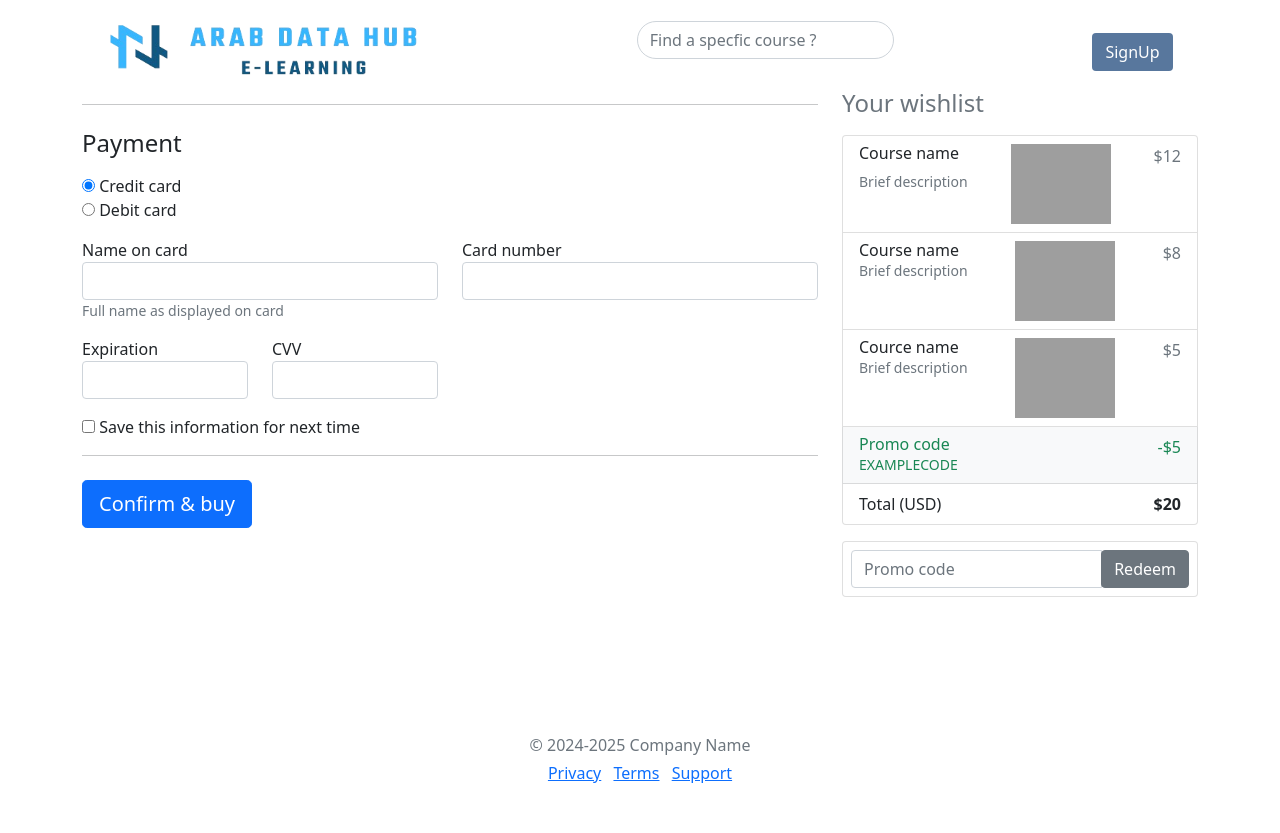
After one commit to MohammadHishamm/Advanced-Software-Eng, a Spring app: template demo/src/main/resources/templates/checkout.html in a window 1280 px wide. The commit adds this page. Run offline with Thymeleaf, Linux system fonts and the light colour scheme; the template is opened without the code that fills it, so the values that code supplies are empty; some libraries are stand-ins or nearby versions; grey boxes are pictures that could not be loaded.

Commit message:
checkout

```diff
--- /dev/null
+++ b/demo/src/main/resources/templates/checkout.html
@@ -0,0 +1,188 @@
+<html lang="en">
+<head>
+  <meta charset="UTF-8">
+  <meta name="viewport" content="width=device-width, initial-scale=1.0">
+  <title>Checkout Page</title>
+  <link rel="stylesheet" href="https://cdn.jsdelivr.net/npm/bootstrap@5.0.1/dist/css/bootstrap.min.css">
+  <link rel="stylesheet" href="https://cdn.jsdelivr.net/npm/bootstrap@5.0.1/dist/js/bootstrap.bundle.min.js">
+  <link rel="stylesheet" href="https://cdnjs.cloudflare.com/ajax/libs/jquery/3.2.1/jquery.min.js">
+
+</head>
+<body>
+<!-- TopNav -->
+<nav class="navbar navbar-expand-lg bg-body-tertiary">
+    <div class="container-fluid">
+        <button class="btn btn-link ms-lg-5 mb-lg-0 mb-5" data-mdb-toggle="offcanvas" href="#offcanvasExample"
+            role="button" aria-controls="offcanvasExample">
+            <i class="fa-solid fa-bars-staggered btn-open hero_main_text2"></i>
+        </button>
+        <a class="navbar-brand me-auto mb-lg-0 mb-5" href=""
+            style="width: 360px; height: 72px; overflow: hidden;">
+            <img src="/images/MyWebsite/logo2.png" alt="" style="width: 100%; height: 100%; object-fit: cover;">
+        </a>
+
+
+
+
+        <ul class="navbar-nav mx-auto mb-4 mb-lg-0 mt-2 ">
+            <li class="nav-item ">
+                <form class="d-flex" action="" method="post" role="search">
+
+                    <input class="form-control me-2 rounded-9 rounded-pill search" autocomplete="off" name="search"
+                        type="search" placeholder="Find a specfic course ?" aria-label="Search">
+                </form>
+            </li>
+        </ul>
+
+            <div class="mx-auto  mb-4 mb-lg-0 mt-2 " >
+              <div class="row align-items-center">
+                <div class="mx-auto  mb-4 mb-lg-0 mt-2 " >
+                    <div class="row">
+
+                        <div class="col">
+                         <a href="">
+                            <button class="btn" style="background-color: #58779D; color: white;">
+                             SignUp
+                            </button>
+                        </a>
+                    </div>
+                </div>
+              </div>
+            </div>
+    </div>
+</nav>
+    <div class="container">
+
+
+        <div class="row">
+          <div class="col-md-4 order-md-2 mb-4">
+            <h4 class="d-flex justify-content-between align-items-center mb-3">
+              <span class="text-muted">Your wishlist</span>
+              <span class="badge badge-secondary badge-pill">3</span>
+            </h4>
+            <ul class="list-group mb-3">
+              <li class="list-group-item d-flex justify-content-between lh-condensed">
+
+                <div>
+                  <h6 class="w-100">Course name</h6>
+                  <small class="text-muted">Brief description</small>
+                </div>
+                <img src="/Images/img.jpg"
+                style="height: 80px; width: 100px;" />
+                <span class="text-muted">$12</span>
+              </li>
+              <li class="list-group-item d-flex justify-content-between lh-condensed">
+                <div>
+                  <h6 class="my-0">Course name</h6>
+                  <small class="text-muted">Brief description</small>
+                </div>
+                <img src="/Images/img.jpg"
+                style="height: 80px; width: 100px;" />
+                <span class="text-muted">$8</span>
+              </li>
+              <li class="list-group-item d-flex justify-content-between lh-condensed">
+                <div>
+                  <h6 class="my-0">Cource name</h6>
+                  <small class="text-muted">Brief description</small>
+                </div>
+                <img src="/Images/img.jpg"
+                style="height: 80px; width: 100px;" />
+                <span class="text-muted">$5</span>
+              </li>
+              <li class="list-group-item d-flex justify-content-between bg-light">
+                <div class="text-success">
+                  <h6 class="my-0">Promo code</h6>
+                  <small>EXAMPLECODE</small>
+                </div>
+                <span class="text-success">-$5</span>
+              </li>
+              <li class="list-group-item d-flex justify-content-between">
+                <span>Total (USD)</span>
+                <strong>$20</strong>
+              </li>
+            </ul>
+
+            <form class="card p-2">
+              <div class="input-group">
+                <input type="text" class="form-control" placeholder="Promo code">
+                <div class="input-group-append">
+                  <button type="submit" class="btn btn-secondary">Redeem</button>
+                </div>
+              </div>
+            </form>
+          </div>
+          <div class="col-md-8 order-md-1">
+
+            <form class="needs-validation" novalidate>
+
+
+
+              <hr class="mb-4">
+
+              <h4 class="mb-3">Payment</h4>
+
+              <div class="d-block my-3">
+                <div class="custom-control custom-radio">
+                  <input id="credit" name="paymentMethod" type="radio" class="custom-control-input" checked required>
+                  <label class="custom-control-label" for="credit">Credit card</label>
+                </div>
+                <div class="custom-control custom-radio">
+                  <input id="debit" name="paymentMethod" type="radio" class="custom-control-input" required>
+                  <label class="custom-control-label" for="debit">Debit card</label>
+                </div>
+
+              </div>
+              <div class="row">
+                <div class="col-md-6 mb-3">
+                  <label for="cc-name">Name on card</label>
+                  <input type="text" class="form-control" id="cc-name" placeholder="" required>
+                  <small class="text-muted">Full name as displayed on card</small>
+                  <div class="invalid-feedback">
+                    Name on card is required
+                  </div>
+                </div>
+                <div class="col-md-6 mb-3">
+                  <label for="cc-number"> Card number</label>
+                  <input type="text" class="form-control" id="cc-number" placeholder="" required>
+                  <div class="invalid-feedback">
+                    Credit card number is required
+                  </div>
+                </div>
+              </div>
+              <div class="row">
+                <div class="col-md-3 mb-3">
+                  <label for="cc-expiration">Expiration</label>
+                  <input type="text" class="form-control" id="cc-expiration" placeholder="" required>
+                  <div class="invalid-feedback">
+                    Expiration date required
+                  </div>
+                </div>
+                <div class="col-md-3 mb-3">
+                  <label for="cc-cvv">CVV</label>
+                  <input type="text" class="form-control" id="cc-cvv" placeholder="" required>
+                  <div class="invalid-feedback">
+                    Security code required
+                  </div>
+                </div>
+                <div class="custom-control custom-checkbox">
+                    <input type="checkbox" class="custom-control-input" id="save-info">
+                    <label class="custom-control-label" for="save-info">Save this information for next time</label>
+                  </div>
+              </div>
+              <hr class="mb-4">
+              <button class="btn btn-primary btn-lg btn-block" type="submit">Confirm & buy</button>
+            </form>
+          </div>
+        </div>
+
+        <footer class="my-5 pt-5 text-muted text-center text-small">
+          <p class="mb-1">&copy; 2024-2025 Company Name</p>
+          <ul class="list-inline">
+            <li class="list-inline-item"><a href="#">Privacy</a></li>
+            <li class="list-inline-item"><a href="#">Terms</a></li>
+            <li class="list-inline-item"><a href="#">Support</a></li>
+          </ul>
+        </footer>
+      </div>
+</body>
+</html>
```
Also changed, not shown: demo/src/main/java/com/example/demo/controller/checkoutController.java (added, +18 -0 lines), demo/src/main/resources/static/css/checkout.css (+146 -41 lines).
